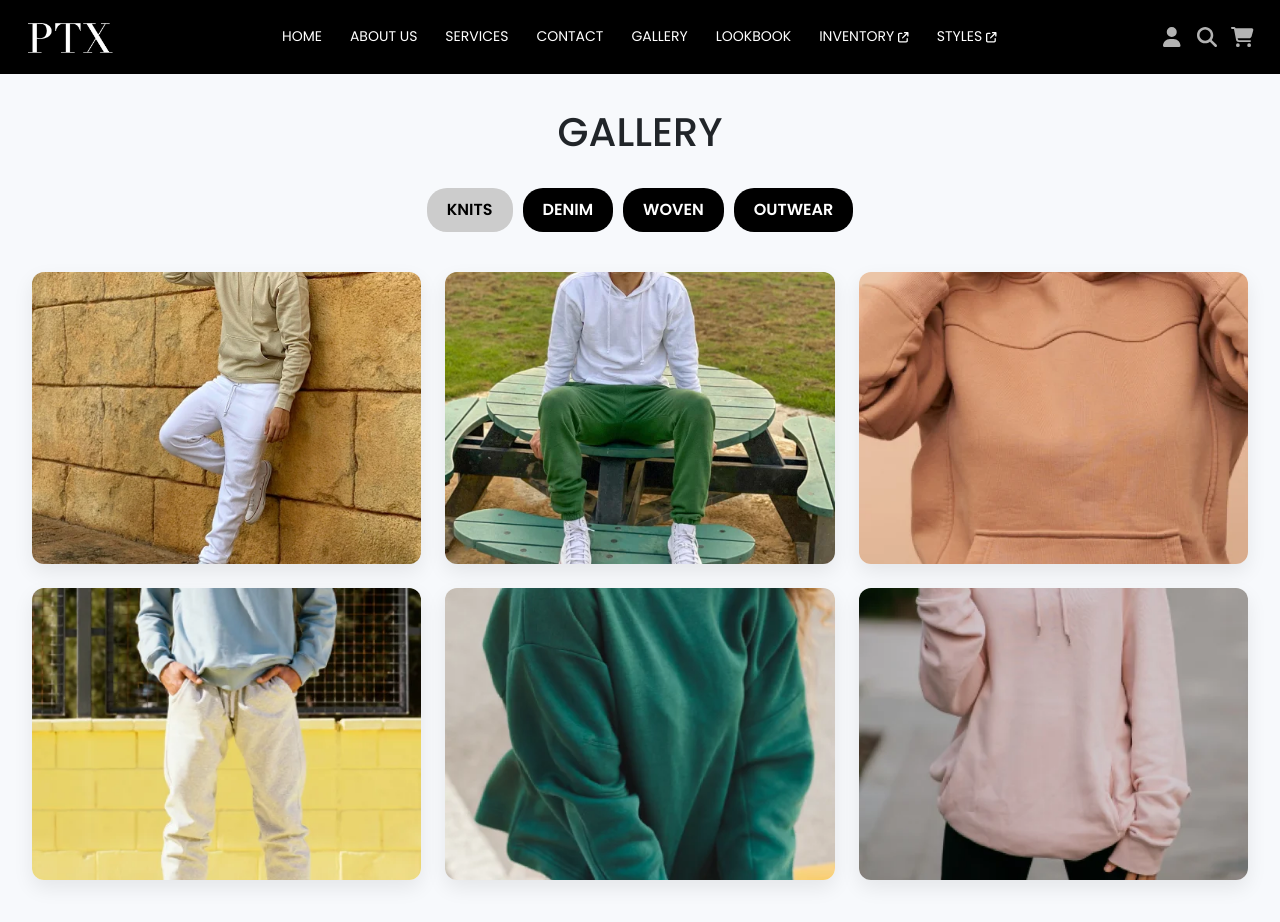
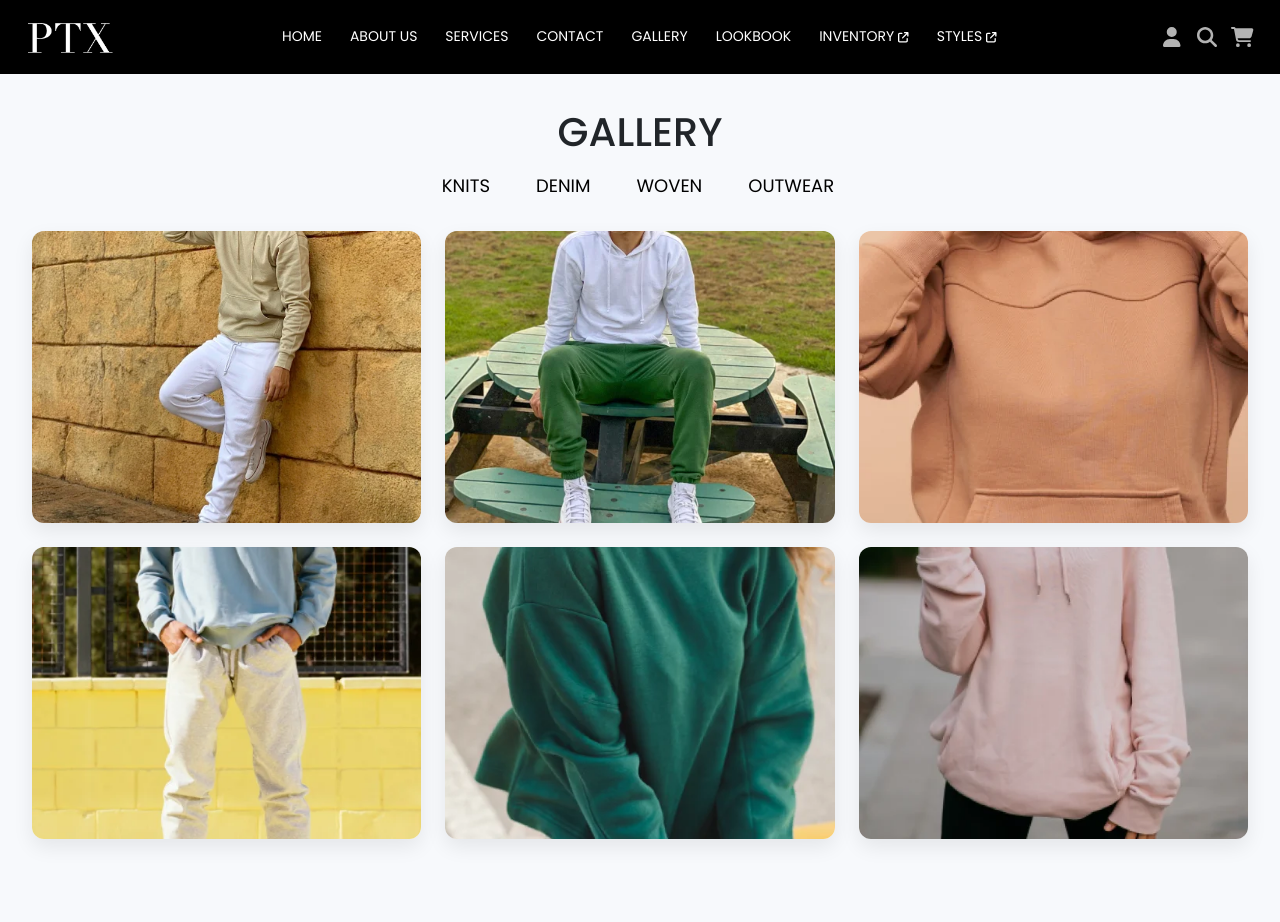
Before and after one commit to Zeeshanprojects/PTX-2, a React (Create React App) app in the folder PTX-2/ptx-2/: page /Gallery in a window 1280 px wide. Shown: the top 922 px of the page. Built offline with nearby package versions, Linux system fonts and the light colour scheme.

Commit message:
Fully Updated Code

```diff
--- a/PTX-2/ptx-2/src/Pages/Blog.style.css
+++ b/PTX-2/ptx-2/src/Pages/Blog.style.css
@@ -5,7 +5,7 @@
   }
 
   .blogs-img {
-    width: 80%;
+    width: 100%;
 height: 400px !important;
     object-fit: cover;
  margin-top: 50px;
@@ -27,11 +27,13 @@ height: 400px !important;
 
   .blog-content {
     margin-top: 30px;
+    text-align: justify;
   }
 
   .blog-content h2 {
     font-size: 24px;
     margin-bottom: 10px;
+
     color: #1a1a1a;
   }
 
--- a/PTX-2/ptx-2/src/Pages/Blog1.jsx
+++ b/PTX-2/ptx-2/src/Pages/Blog1.jsx
@@ -9,7 +9,7 @@ export default function Blog1() {
     <div className='space'></div>
 
 
-    <div className="blog-container">
+    <div className="container">
       <div className="blog-header">
         <img src={Image.Blog1} alt="Blog Banner" className="blogs-img" />
         <div className="blog-title">
--- a/PTX-2/ptx-2/src/Pages/Blog2.jsx
+++ b/PTX-2/ptx-2/src/Pages/Blog2.jsx
@@ -7,7 +7,7 @@ export default function Blog2() {
   return (
     <>
     <div className='space'></div>
-    <div className="blog-container">
+    <div className="container">
       <div className="blog-header">
         <img src={Image.Blog2} alt="Blog Banner" className="blogs-img" />
         <div className="blog-title">
--- a/PTX-2/ptx-2/src/Pages/Gallery.jsx
+++ b/PTX-2/ptx-2/src/Pages/Gallery.jsx
@@ -8,61 +8,33 @@ export default function Gallery() {
   }, []);
 
   const categories = {
-    KNITS: [
-      Image.Gallery1,
-
-      Image.Gallery3,
-      Image.Gallery4,
-      Image.Gallery5,
-      Image.Gallery6,
-      Image.Gallery7,
-    ],
-    DENIM: [
-      Image.Gallery8,
-      Image.Gallery9,
-      Image.Gallery10,
-      Image.Gallery11,
-      Image.Gallery12,
-      Image.Gallery13,
-      Image.Gallery14,
-    ],
-    WOVEN: [
-      Image.Gallery15,
-      Image.Gallery16,
-      Image.Gallery17,
-      Image.Gallery19,
-      Image.Gallery20,
-      Image.Gallery21,
-    ],
-
-    OUTWEAR: [
-
-      Image.Gallery22,
-      Image.Gallery25,
-      Image.Gallery26,
-      Image.Gallery27,
-
-    ],
+    KNITS: [Image.Gallery1, Image.Gallery3, Image.Gallery4, Image.Gallery5, Image.Gallery6, Image.Gallery7],
+    DENIM: [Image.Gallery8, Image.Gallery9, Image.Gallery10, Image.Gallery11, Image.Gallery12, Image.Gallery13, Image.Gallery14],
+    WOVEN: [Image.Gallery15, Image.Gallery16, Image.Gallery17, Image.Gallery19, Image.Gallery20, Image.Gallery21],
+    OUTWEAR: [Image.Gallery22, Image.Gallery25, Image.Gallery26, Image.Gallery27],
   };
-
 
   const [activeCategory, setActiveCategory] = useState("KNITS");
 
   return (
     <div className="gallery-wrapper">
       <h1 className="text-center mt-5">GALLERY</h1>
-<br/>
-      <div className="gallery-tabs">
+
+
+      {/* Bootstrap Nav-style Tabs */}
+      <ul className="nav justify-content-center gallery-tabs">
         {Object.keys(categories).map((category) => (
+          <li className="nav-item" key={category}>
             <button
-            key={category}
-            className={`tab-btn ${activeCategory === category ? "active" : ""}`}
+              className={`nav-link color ${activeCategory === category ? "active" : ""}`}
               onClick={() => setActiveCategory(category)}
             >
               {category}
             </button>
+          </li>
         ))}
-      </div>
+      </ul>
+      <br/>
 
       <div className="container-fluid">
         <div className="row">
--- a/PTX-2/ptx-2/src/Pages/Gallery.style.css
+++ b/PTX-2/ptx-2/src/Pages/Gallery.style.css
@@ -83,3 +83,7 @@
   opacity: 1;
   transform: translateY(0);
 }
+.color{
+  color: black !important;
+  font-size:large !important;
+}
```
Lines whose indentation alone changed are shown as unchanged.
